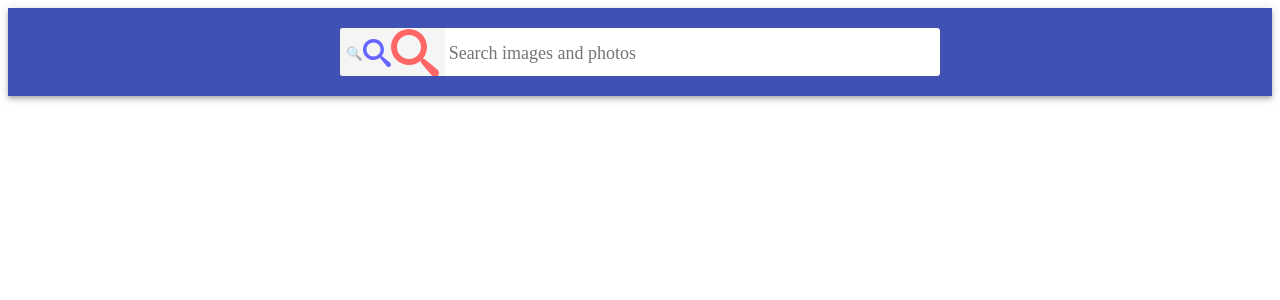
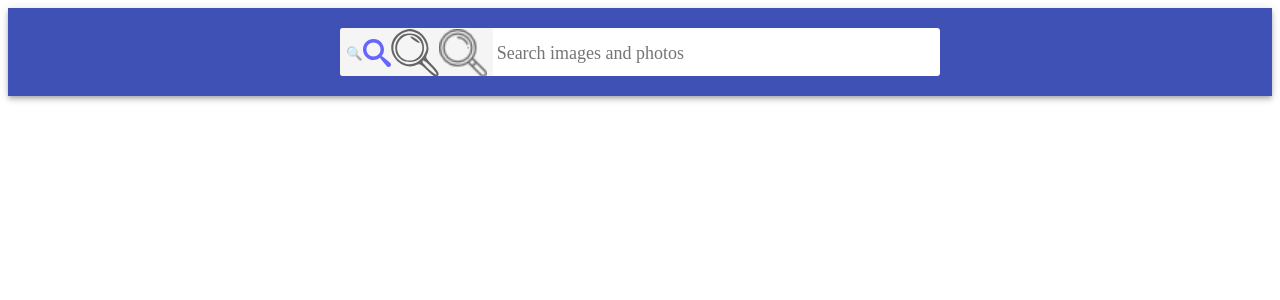
Before and after one commit to ZhuravlevAlexei/goit-typescript-hw-02, a React (Vite) app: page / in a window 1280 px wide. Shown: the top 300 px of the page. Built offline with nearby package versions, Linux system fonts and the light colour scheme.

Commit message:
svg parade

```diff
--- a/src/components/Searchbar/Searchbar.tsx
+++ b/src/components/Searchbar/Searchbar.tsx
@@ -5,10 +5,10 @@ import { SearchbarProps } from "../App.types";
 import css from "./Searchbar.module.css";
 
 //tries with svg
-import sprite from "../../assets/search.svg";
-// import reactSvg from "../../assets/react.svg";
-// import magnifierPng from "../../assets/free-icon-loupe-751463-32x32.png";
-// import magnifierSvg from "../../assets/free-icon-loupe-751463-32x32.svg";
+
+//import sprite from "../../assets/search.svg";
+import magnifierPng from "../../assets/free-icon-loupe-751463-32x32.png";
+import magnifierSvg from "../../assets/free-icon-loupe-751463-32x32.svg";
 
 // import { HandySvg } from "@handy-ones/handy-svg";
 // import { ReactComponent as MyMagnifire } from "../../shared/searchCopied.svg";
@@ -46,9 +46,9 @@ const Searchbar: React.FC<SearchbarProps> = ({ onSubmit }) => {
                 height: "48px",
               }}
             >
-              {/*it works! can see emojie at local & Vercel*/}
+              {/*it works! can see emojie at local & Verce - proved*/}
               🔍
-              {/*it works can see svg (embedded in code) at local & Vercel*/}
+              {/*it works can see svg (embedded in code) at local & Vercel- proved*/}
               <svg
                 // xmlns="http://www.w3.org/2000/svg"
                 fill="blue"
@@ -62,18 +62,18 @@ const Searchbar: React.FC<SearchbarProps> = ({ onSubmit }) => {
                 </g>
               </svg>
               {/*end good dont touch*/}
-              {/*local only! cant see at Vercel */}
-              <svg
+              {/*local only! cant see at Vercel - proved*/}
+              {/* <svg
                 className={css.searchBtnIcon}
                 fill="red"
                 width="48"
                 height="48"
               >
                 <use href={`${sprite}#search`}></use>
-              </svg>
+              </svg> */}
               {/*local only! cant see at Vercel */}
-              {/* <img src={magnifierSvg} width={48} height={48} alt="" />
-              <img src={magnifierPng} width={48} height={48} alt="" /> */}
+              <img src={magnifierSvg} width={48} height={48} alt="" />
+              <img src={magnifierPng} width={48} height={48} alt="" />
               {/*local only! cant see at Vercel */}
               {/* <svg
                 className={css.searchBtnIcon}
```
